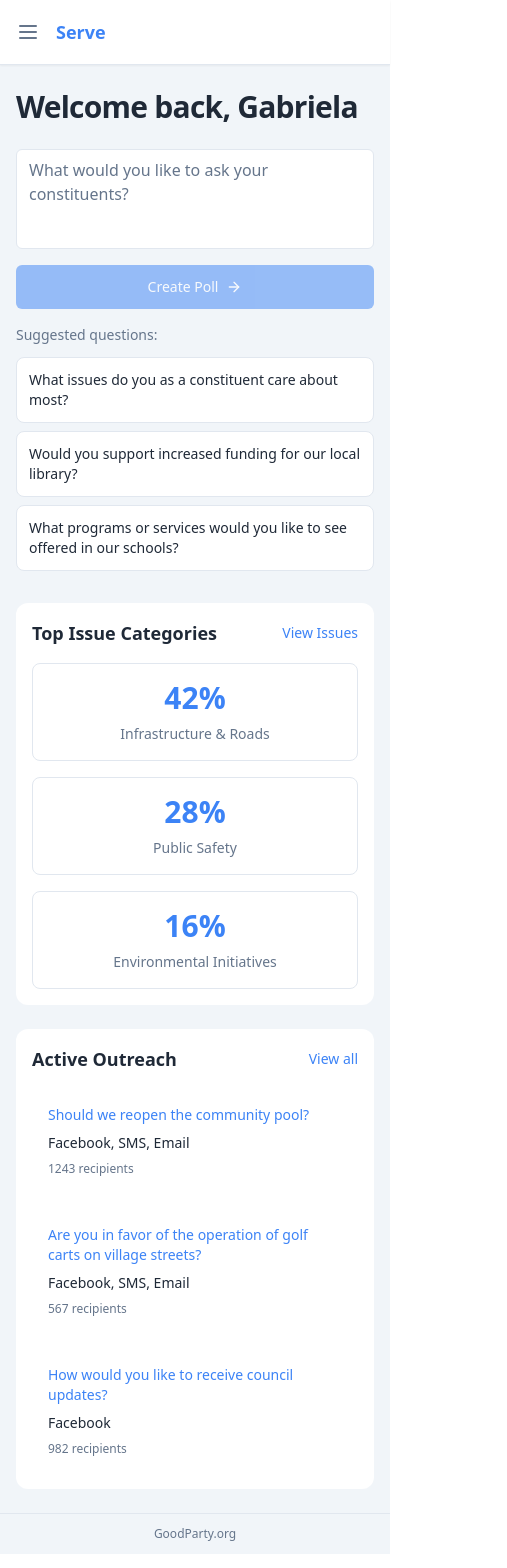
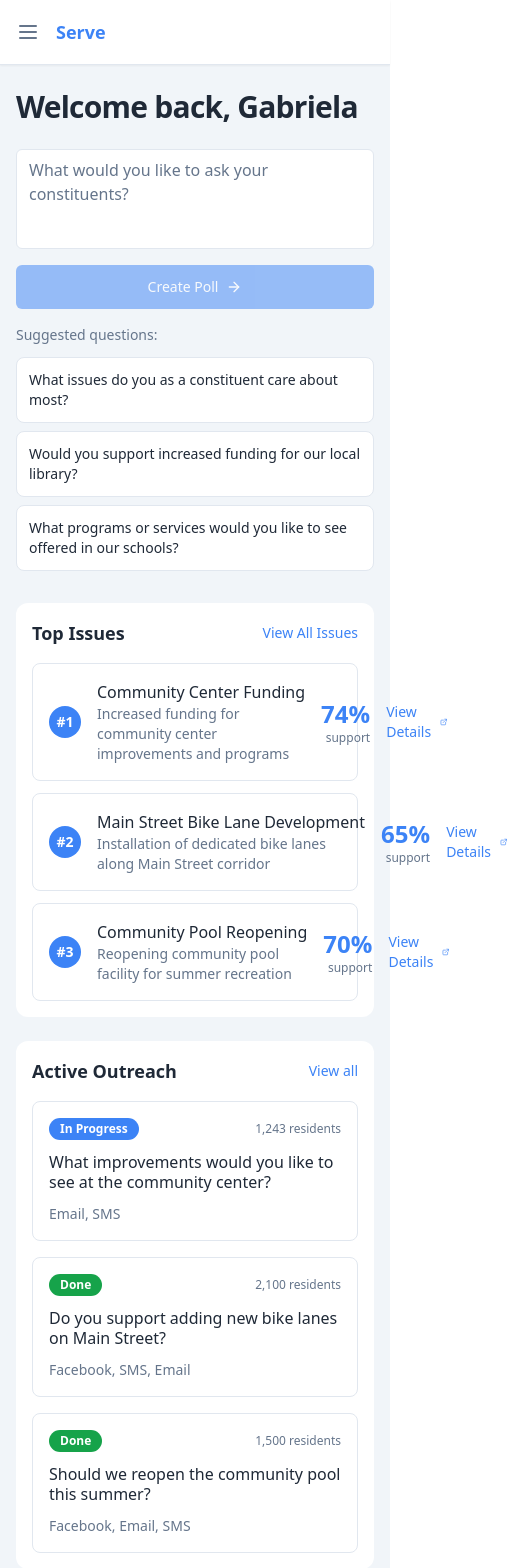
Before and after one commit to kmcost/serve-v3-current, a React (Vite) app: page / in a window 390 px wide. Shown: the top 1568 px of the page, 507 px wide, since content can reach past the window. Built offline with nearby package versions, Linux system fonts and the light colour scheme.

Commit message:
Refactor dashboard sections
Implement the plan to redesign the dashboard sections, including the "Top Issues" and "Active Outreach" sections.

```diff
--- /dev/null
+++ b/src/components/dashboard/ActiveOutreach.tsx
@@ -0,0 +1,55 @@
+import { Link } from 'react-router-dom';
+import { pollData } from '@/data/pollData';
+import { StatusBadge } from '@/components/ui/status-badge';
+
+export function ActiveOutreach() {
+  // Get active polls (you could filter by status if needed)
+  const activePolls = Object.values(pollData).slice(1, 4); // Shows polls 2, 3, 4
+
+  return (
+    <div className="space-y-4 py-4 px-4 bg-white rounded-xl">
+      <div className="flex items-center justify-between">
+        <h2 className="text-lg font-semibold text-foreground">Active Outreach</h2>
+        <Link
+          to="/polls"
+          className="text-primary hover:text-primary/80 text-sm font-medium"
+        >
+          View all
+        </Link>
+      </div>
+
+      <div className="space-y-4">
+        {activePolls.map((poll) => (
+          <Link
+            key={poll.id}
+            to={`/polls/${poll.id}`}
+            className="block bg-white p-4 rounded-lg border hover:bg-gray-50 transition-colors"
+          >
+            <div className="space-y-3">
+              {/* Status and Recipients Row */}
+              <div className="flex items-center justify-between">
+                <StatusBadge
+                  startDate={poll.startDate}
+                  endDate={poll.endDate}
+                />
+                <span className="text-xs text-muted-foreground">
+                  {poll.reach}
+                </span>
+              </div>
+
+              {/* Poll Title */}
+              <h3 className="font-medium text-foreground leading-tight">
+                {poll.question}
+              </h3>
+
+              {/* Channels */}
+              <p className="text-sm text-muted-foreground">
+                {poll.channels.join(', ')}
+              </p>
+            </div>
+          </Link>
+        ))}
+      </div>
+    </div>
+  );
+}
--- /dev/null
+++ b/src/components/dashboard/TopIssues.tsx
@@ -0,0 +1,62 @@
+import { Link } from 'react-router-dom';
+import { topIssues } from '@/types/issues';
+import { ExternalLink } from 'lucide-react';
+
+export function TopIssues() {
+  return (
+    <div className="space-y-4 px-4 py-4 bg-white rounded-xl">
+      <div className="flex items-center justify-between">
+        <h2 className="text-lg font-semibold text-foreground">Top Issues</h2>
+        <Link
+          to="/issues"
+          className="text-primary hover:text-primary/80 text-sm font-medium"
+        >
+          View All Issues
+        </Link>
+      </div>
+
+      <div className="space-y-3">
+        {topIssues.map((issue, index) => (
+          <div
+            key={issue.id}
+            className="flex items-center justify-between p-4 bg-card rounded-lg border hover:bg-card/80 transition-colors"
+          >
+            <div className="flex items-center gap-4 flex-1">
+              <div className="flex items-center justify-center w-8 h-8 bg-primary text-primary-foreground rounded-full text-sm font-bold">
+                #{index + 1}
+              </div>
+
+              <div className="flex-1 min-w-0">
+                <h3 className="font-medium text-foreground truncate">
+                  {issue.title}
+                </h3>
+                <p className="text-sm text-muted-foreground">
+                  {issue.description}
+                </p>
+              </div>
+            </div>
+
+            <div className="flex items-center gap-4 ml-4">
+              <div className="text-right">
+                <p className="text-2xl font-bold text-primary">
+                  {issue.supportPercentage}%
+                </p>
+                <p className="text-xs text-muted-foreground">support</p>
+              </div>
+
+              {issue.relatedPollId && (
+                <Link
+                  to={`/polls/${issue.relatedPollId}`}
+                  className="flex items-center gap-1 text-primary hover:text-primary/80 text-sm font-medium"
+                >
+                  View Details
+                  <ExternalLink className="w-3 h-3" />
+                </Link>
+              )}
+            </div>
+          </div>
+        ))}
+      </div>
+    </div>
+  );
+}
--- a/src/components/ui/status-badge.tsx
+++ b/src/components/ui/status-badge.tsx
@@ -12,11 +12,11 @@ export function StatusBadge({ startDate, endDate, className }: StatusBadgeProps)
 
   switch (status) {
     case 'Active':
-      return <Badge variant="default" className={className}>Active</Badge>;
+      return <Badge variant="default" className={className}>In Progress</Badge>;
     case 'Not Started':
-      return <Badge variant="outline" className={`bg-gray-800 text-white border-gray-800 hover:bg-gray-700 ${className}`}>Not Started</Badge>;
+      return <Badge variant="outline" className={`bg-gray-800 text-white border-gray-800 hover:bg-gray-700 ${className}`}>Scheduled</Badge>;
     case 'Completed':
-      return <Badge className={`bg-green-600 text-white hover:bg-green-600/80 ${className}`}>Completed</Badge>;
+      return <Badge className={`bg-green-600 text-white hover:bg-green-600/80 ${className}`}>Done</Badge>;
     default:
       return <Badge variant="outline" className={className}>Unknown</Badge>;
   }
--- a/src/pages/Dashboard.tsx
+++ b/src/pages/Dashboard.tsx
@@ -1,5 +1,6 @@
-import { Link } from 'react-router-dom';
 import { QuestionInput } from '@/components/QuestionInput';
+import { TopIssues } from '@/components/dashboard/TopIssues';
+import { ActiveOutreach } from '@/components/dashboard/ActiveOutreach';
 export default function Dashboard() {
   return <div className="space-y-8">
       {/* Hero Section */}
@@ -16,84 +17,8 @@ export default function Dashboard() {
 
       {/* Stats Sections */}
       <div className="space-y-6">
-        {/* Top Issue Categories */}
-        <div className="space-y-4 px-[16px] py-[16px] bg-white rounded-xl">
-          <div className="flex items-center justify-between">
-            <h2 className="text-lg font-semibold text-foreground">Top Issue Categories</h2>
-            <Link to="/issues" className="text-primary hover:text-primary/80 text-sm font-medium">View Issues</Link>
-          </div>
-          <div className="grid grid-cols-1 md:grid-cols-3 gap-4">
-            <div className="text-center p-4 bg-card rounded-lg border">
-              <p className="text-3xl font-bold text-primary">42%</p>
-              <p className="text-sm font-medium text-muted-foreground mt-2">Infrastructure & Roads</p>
-            </div>
-            <div className="text-center p-4 bg-card rounded-lg border">
-              <p className="text-3xl font-bold text-primary">28%</p>
-              <p className="text-sm font-medium text-muted-foreground mt-2">Public Safety</p>
-            </div>
-            <div className="text-center p-4 bg-card rounded-lg border">
-              <p className="text-3xl font-bold text-primary">16%</p>
-              <p className="text-sm font-medium text-muted-foreground mt-2">Environmental Initiatives</p>
-            </div>
-          </div>
-        </div>
-
-        {/* Active Outreach */}
-        <div className="space-y-4 py-[16px] px-[16px] bg-white rounded-xl">
-          <div className="flex items-center justify-between">
-            <h2 className="text-lg font-semibold text-foreground">Active Outreach</h2>
-            <Link to="/polls" className="text-primary hover:text-primary/80 text-sm font-medium">
-              View all
-            </Link>
-          </div>
-          <div className="space-y-4">
-            <Link to="/polls/2" className="block bg-white p-4 rounded-lg hover:bg-gray-50 transition-colors">
-              <div className="flex flex-col md:flex-row md:items-center md:gap-8 space-y-2 md:space-y-0">
-                <div className="order-1 md:order-1">
-                  <h3 className="font-medium text-sm text-primary">
-                    Should we reopen the community pool?
-                  </h3>
-                </div>
-                <div className="order-2 md:order-2 md:text-right">
-                  <p className="text-sm font-medium text-foreground">Facebook, SMS, Email</p>
-                </div>
-                <div className="order-3 md:order-3 md:text-right">
-                  <p className="text-xs text-muted-foreground">1243 recipients</p>
-                </div>
-              </div>
-            </Link>
-            <Link to="/polls/3" className="block bg-white p-4 rounded-lg hover:bg-gray-50 transition-colors">
-              <div className="flex flex-col md:flex-row md:items-center md:gap-8 space-y-2 md:space-y-0">
-                <div className="order-1 md:order-1">
-                  <h3 className="font-medium text-sm text-primary">
-                    Are you in favor of the operation of golf carts on village streets?
-                  </h3>
-                </div>
-                <div className="order-2 md:order-2 md:text-right">
-                  <p className="text-sm font-medium text-foreground">Facebook, SMS, Email</p>
-                </div>
-                <div className="order-3 md:order-3 md:text-right">
-                  <p className="text-xs text-muted-foreground">567 recipients</p>
-                </div>
-              </div>
-            </Link>
-            <Link to="/polls/4" className="block bg-white p-4 rounded-lg hover:bg-gray-50 transition-colors">
-              <div className="flex flex-col md:flex-row md:items-center md:gap-8 space-y-2 md:space-y-0">
-                <div className="order-1 md:order-1">
-                  <h3 className="font-medium text-sm text-primary">
-                    How would you like to receive council updates?
-                  </h3>
-                </div>
-                <div className="order-2 md:order-2 md:text-right">
-                  <p className="text-sm font-medium text-foreground">Facebook</p>
-                </div>
-                <div className="order-3 md:order-3 md:text-right">
-                  <p className="text-xs text-muted-foreground">982 recipients</p>
-                </div>
-              </div>
-            </Link>
-          </div>
-        </div>
+        <TopIssues />
+        <ActiveOutreach />
       </div>
     </div>;
 }
--- /dev/null
+++ b/src/types/issues.ts
@@ -0,0 +1,31 @@
+export interface Issue {
+  id: number;
+  title: string;
+  supportPercentage: number;
+  description: string;
+  relatedPollId?: number;
+}
+
+export const topIssues: Issue[] = [
+  {
+    id: 1,
+    title: "Community Center Funding",
+    supportPercentage: 74,
+    description: "Increased funding for community center improvements and programs",
+    relatedPollId: 2
+  },
+  {
+    id: 2,
+    title: "Main Street Bike Lane Development",
+    supportPercentage: 65,
+    description: "Installation of dedicated bike lanes along Main Street corridor",
+    relatedPollId: 3
+  },
+  {
+    id: 3,
+    title: "Community Pool Reopening",
+    supportPercentage: 70,
+    description: "Reopening community pool facility for summer recreation",
+    relatedPollId: 4
+  }
+];
```
